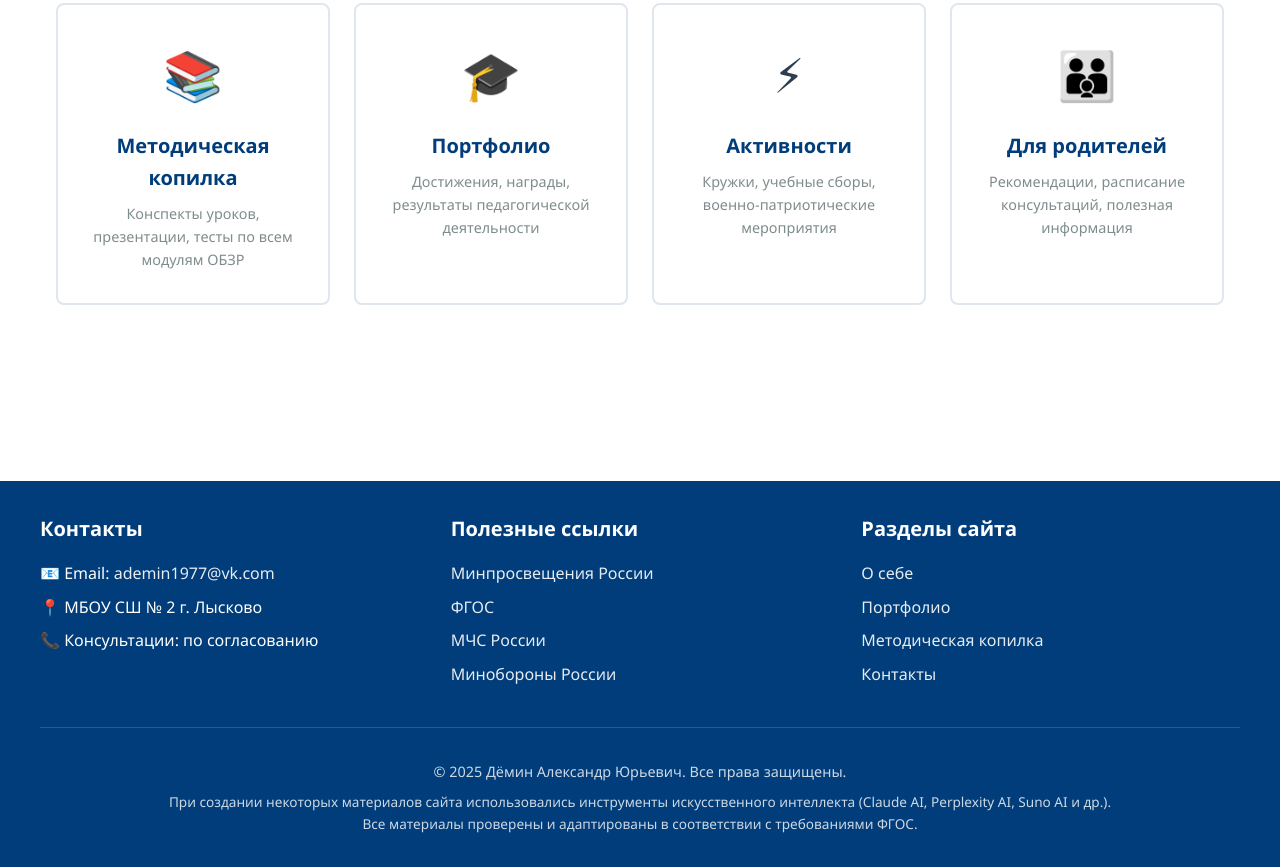
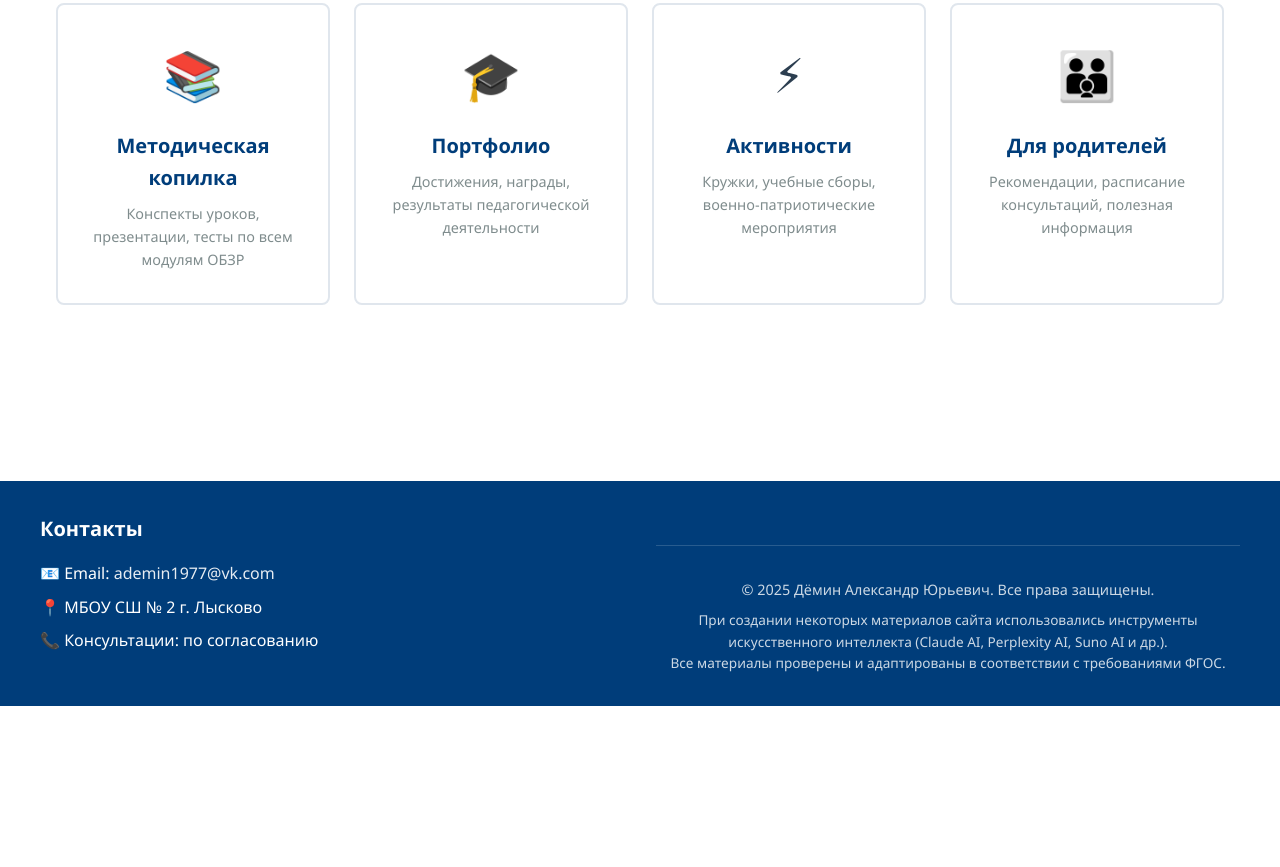
Before and after one commit to OBZR77/sayt_obzr, a plain HTML site: page index.html in a window 1280 px wide. Shown: the part 2415-3282 px from the top of the page. After the commit the page ends 3121 px from the top, so only its background shows below. Drawn offline with Linux system fonts and the light colour scheme.

Commit message:
Update index.html

```diff
--- a/index.html
+++ b/index.html
@@ -945,28 +945,6 @@ document.addEventListener('keydown', function(event) {
                     <li>📞 Консультации: по согласованию</li>
                 </ul>
             </div>
-
-            <div class="footer-section">
-                <h3>Полезные ссылки</h3>
-                <ul>
-                    <li><a href="https://edu.gov.ru" target="_blank">Минпросвещения России</a></li>
-                    <li><a href="https://fgos.ru" target="_blank">ФГОС</a></li>
-                    <li><a href="https://mchs.gov.ru" target="_blank">МЧС России</a></li>
-                    <li><a href="https://mil.ru" target="_blank">Минобороны России</a></li>
-                </ul>
-            </div>
-
-            <div class="footer-section">
-                <h3>Разделы сайта</h3>
-                <ul>
-                    <li><a href="about.html">О себе</a></li>
-                    <li><a href="portfolio.html">Портфолио</a></li>
-                    <li><a href="metodika.html">Методическая копилка</a></li>
-                    <li><a href="contacts.html">Контакты</a></li>
-                </ul>
-            </div>
-        </div>
-
         <div class="footer-bottom">
             <p>&copy; 2025 Дёмин Александр Юрьевич. Все права защищены.</p>
             <p style="margin-top: 0.5rem; font-size: 0.85rem;">При создании некоторых материалов сайта использовались инструменты искусственного интеллекта (Claude AI, Perplexity AI, Suno AI и др.).<br>
```
